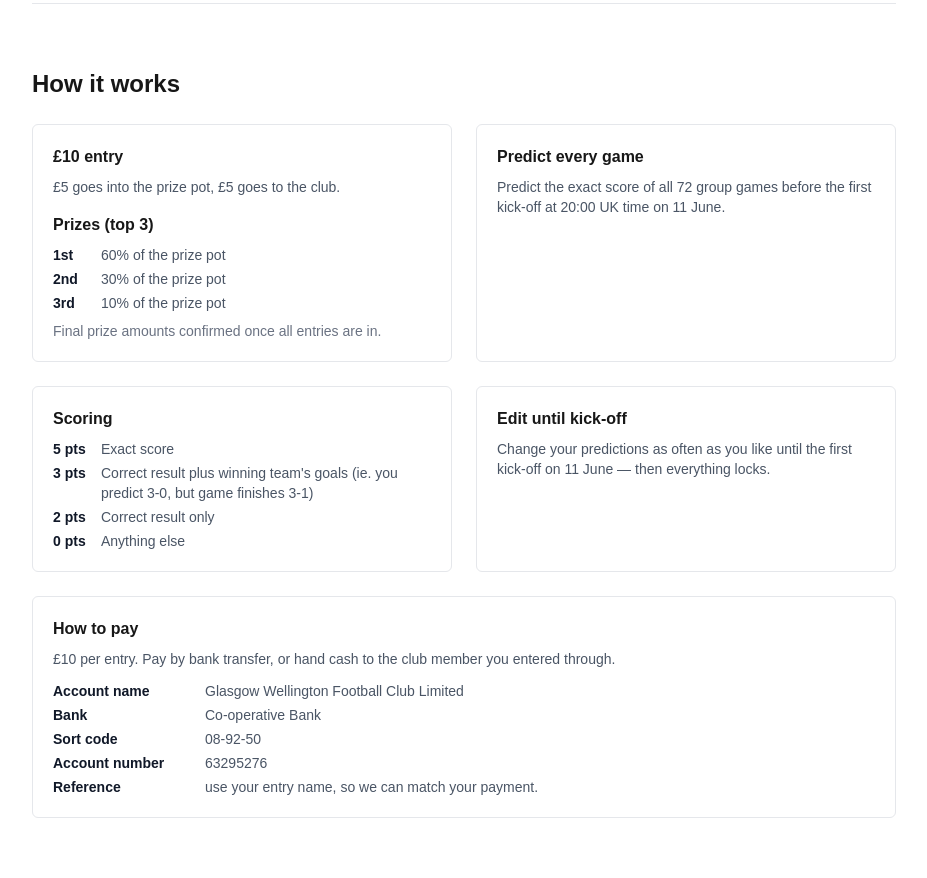
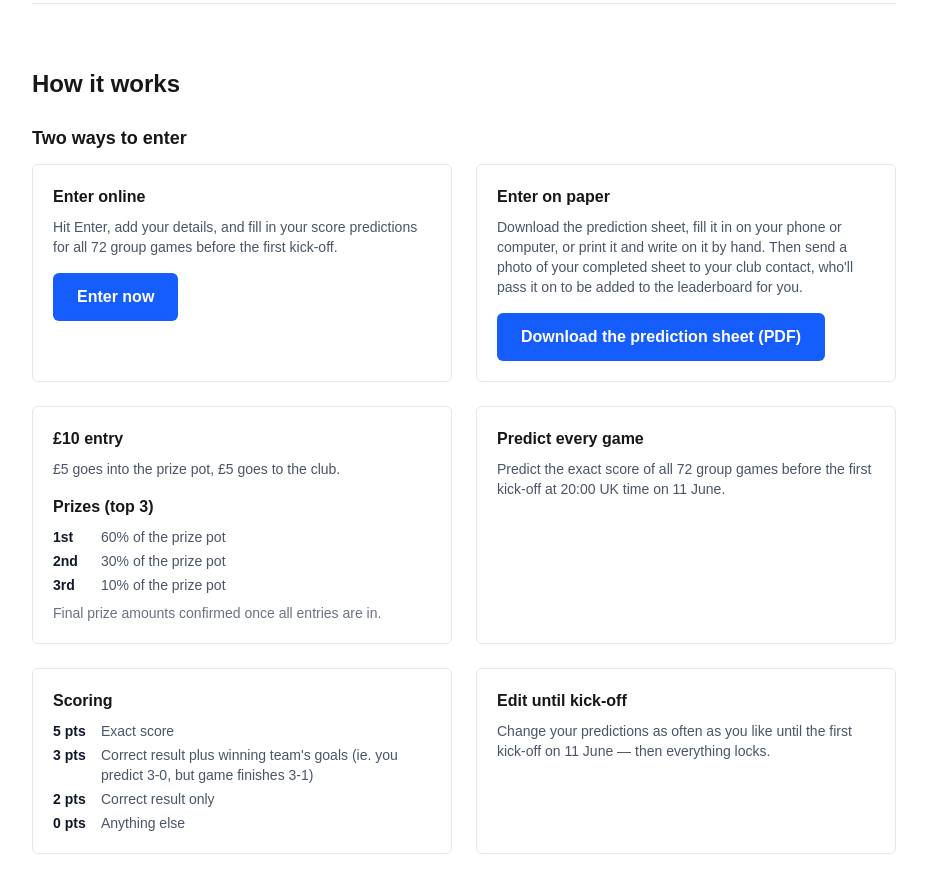
Before and after one commit to telfer17/world-cup-predictor, a Next.js app: page / in a window 1280 px wide. Shown: the part 820-1698 px from the top of the page, without its empty margins (176-1103 px from the left). Built offline with nearby package versions, Linux system fonts and the light colour scheme.

Commit message:
added downloadable pdf

```diff
--- a/app/page.tsx
+++ b/app/page.tsx
@@ -59,6 +59,41 @@ export default function Home() {
         className="scroll-mt-20 border-t border-gray-200 py-16"
       >
         <h2 className="text-2xl font-bold">How it works</h2>
+
+        <h3 className="mt-6 text-lg font-semibold">Two ways to enter</h3>
+        <div className="mt-3 grid gap-6 sm:grid-cols-2">
+          <div className="rounded-md border border-gray-200 p-5">
+            <h3 className="font-semibold">Enter online</h3>
+            <p className="mt-2 text-sm text-gray-600">
+              Hit Enter, add your details, and fill in your score predictions
+              for all 72 group games before the first kick-off.
+            </p>
+            <Link
+              href="/enter"
+              className="mt-4 inline-block rounded-md bg-blue-600 px-6 py-3 font-semibold text-white hover:bg-blue-700"
+            >
+              Enter now
+            </Link>
+          </div>
+
+          <div className="rounded-md border border-gray-200 p-5">
+            <h3 className="font-semibold">Enter on paper</h3>
+            <p className="mt-2 text-sm text-gray-600">
+              Download the prediction sheet, fill it in on your phone or
+              computer, or print it and write on it by hand. Then send a photo
+              of your completed sheet to your club contact, who&apos;ll pass it
+              on to be added to the leaderboard for you.
+            </p>
+            <a
+              href="/prediction-sheet.pdf"
+              target="_blank"
+              download
+              className="mt-4 inline-block rounded-md bg-blue-600 px-6 py-3 font-semibold text-white hover:bg-blue-700"
+            >
+              Download the prediction sheet (PDF)
+            </a>
+          </div>
+        </div>
 
         <div className="mt-6 grid gap-6 sm:grid-cols-2">
           <div className="rounded-md border border-gray-200 p-5">
```
Also changed, not shown: 1 other file (tests, documents, lock files or other folders).
